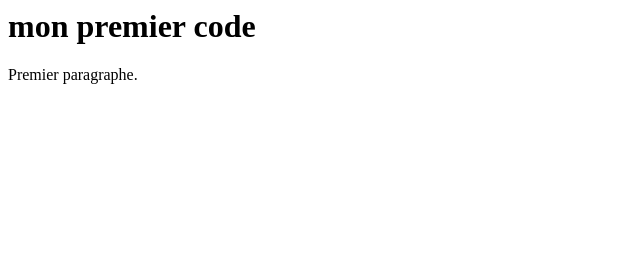
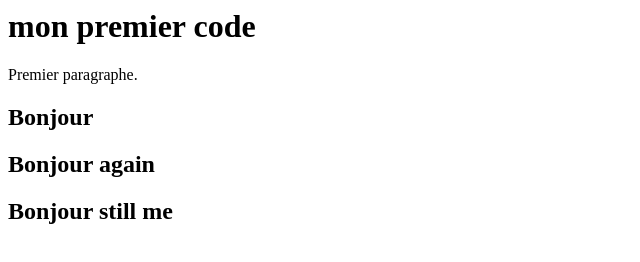
Before and after one commit to Vassagia/My1st-repository, a plain HTML site: page index.html in a window 1280 px wide. Shown: the whole page, without its empty margins (0-640 px from the left). Drawn offline with Linux system fonts and the light colour scheme.

Commit message:
just testing

```diff
--- a/index.html
+++ b/index.html
@@ -1,3 +1,9 @@
 <h1>mon premier code</h1>
 
 <p>Premier paragraphe.</p>
+
+<h2>Bonjour</h2>
+
+<h2>Bonjour again</h2>
+
+<h2>Bonjour still me</h2>
```
